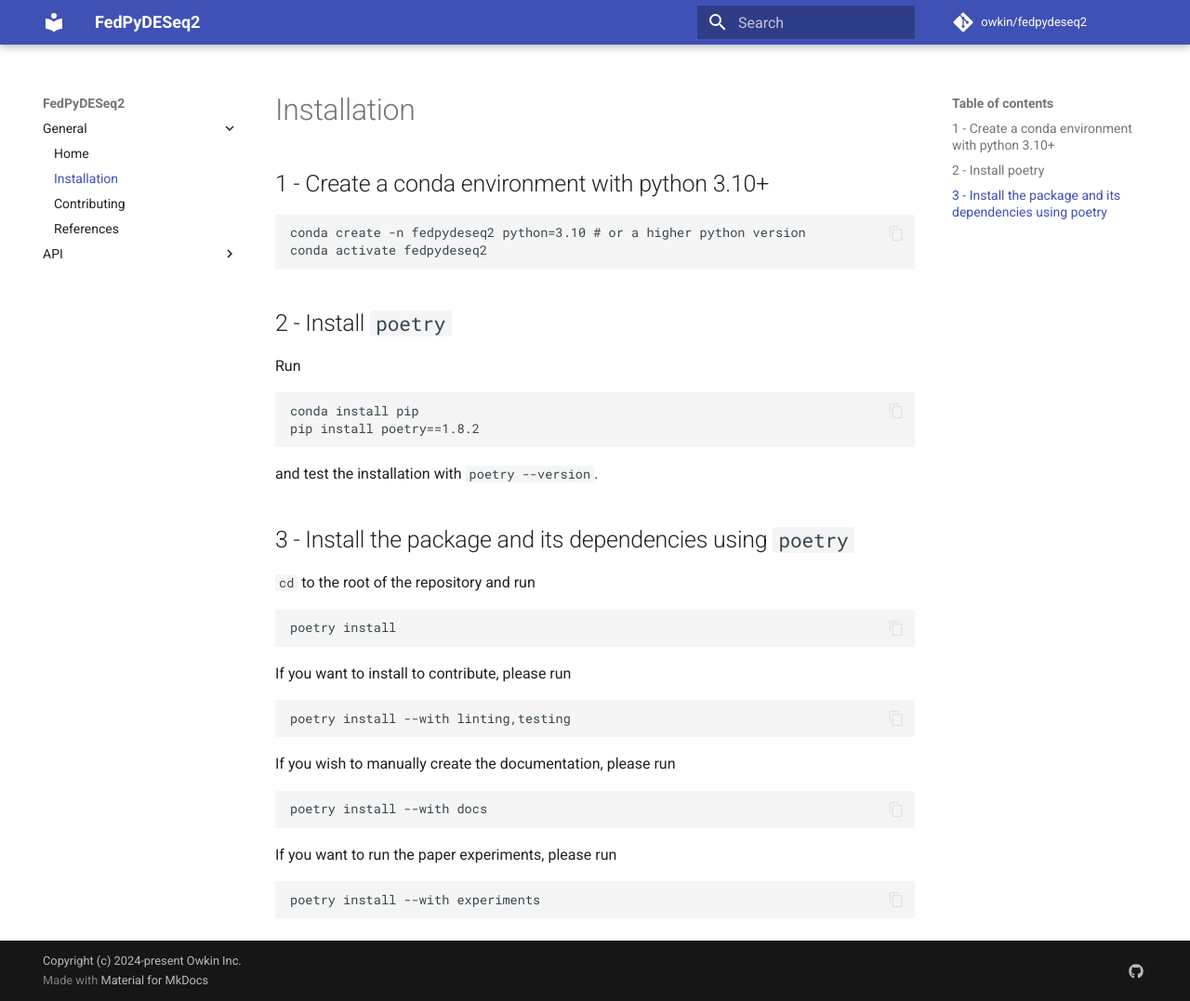
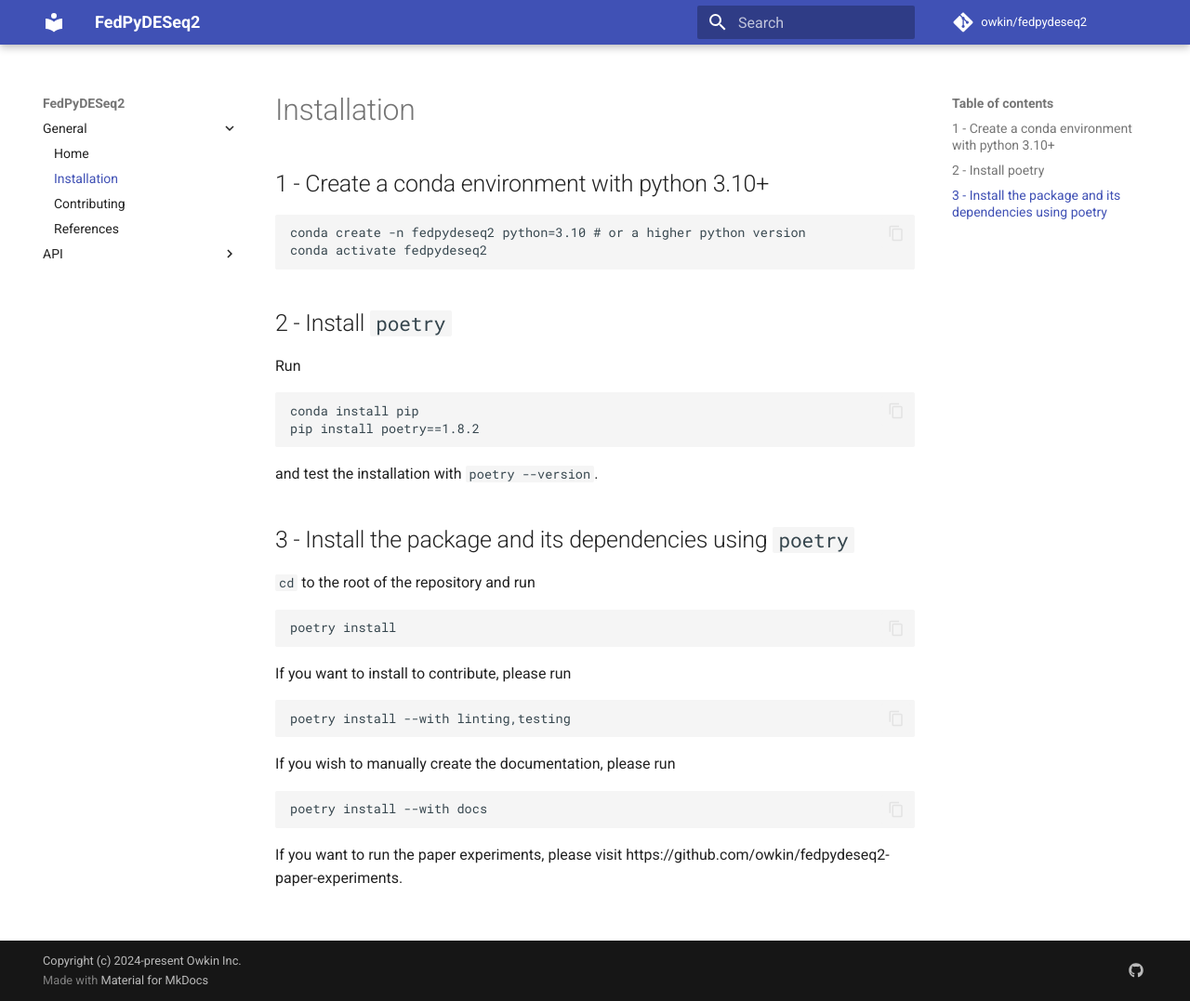
Before and after one commit to owkin/fedpydeseq2, an MkDocs documentation site: the page built from docs/usage/installation.md, in a window 1280 px wide and 1077 px high. Shown: the whole window at 93% size. Built offline with MkDocs 1.6.1 and Material for MkDocs 9.7.7, drawn with Linux system fonts in a browser that asks for light colours; comment, search, counter and statistics services are not loaded.

Commit message:
Update installation.md

````diff
--- a/docs/usage/installation.md
+++ b/docs/usage/installation.md
@@ -38,8 +38,4 @@ If you wish to manually create the documentation, please run
 poetry install --with docs
 ```
 
-If you want to run the paper experiments, please run
-
-```
-poetry install --with experiments
-```
+If you want to run the paper experiments, please visit https://github.com/owkin/fedpydeseq2-paper-experiments.
````
